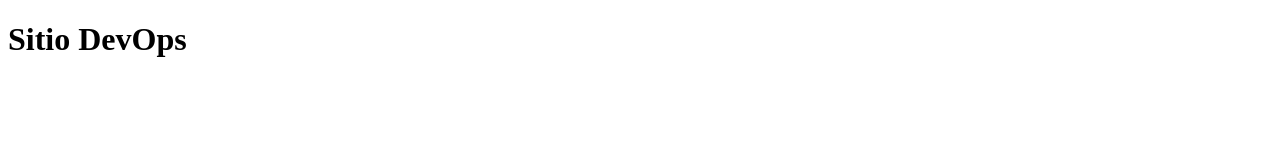
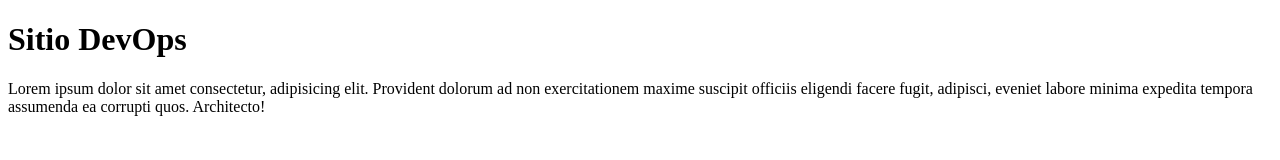
Before and after one commit to Calegria25/SitioWebDevOps, a plain HTML site: page index.html in a window 1280 px wide. Drawn offline with Linux system fonts and the light colour scheme.

Commit message:
segundo comit a mi nueva rama

```diff
--- a/index.html
+++ b/index.html
@@ -6,6 +6,7 @@
     <meta name="viewport" content="width=device-width, initial-scale=1.0">
     <title>Sitio DevOps</title>
     <h1>Sitio DevOps</h1>
+    <p>Lorem ipsum dolor sit amet consectetur, adipisicing elit. Provident dolorum ad non exercitationem maxime suscipit officiis eligendi facere fugit, adipisci, eveniet labore minima expedita tempora assumenda ea corrupti quos. Architecto!</p>
 </head>
 <body>
 
```
